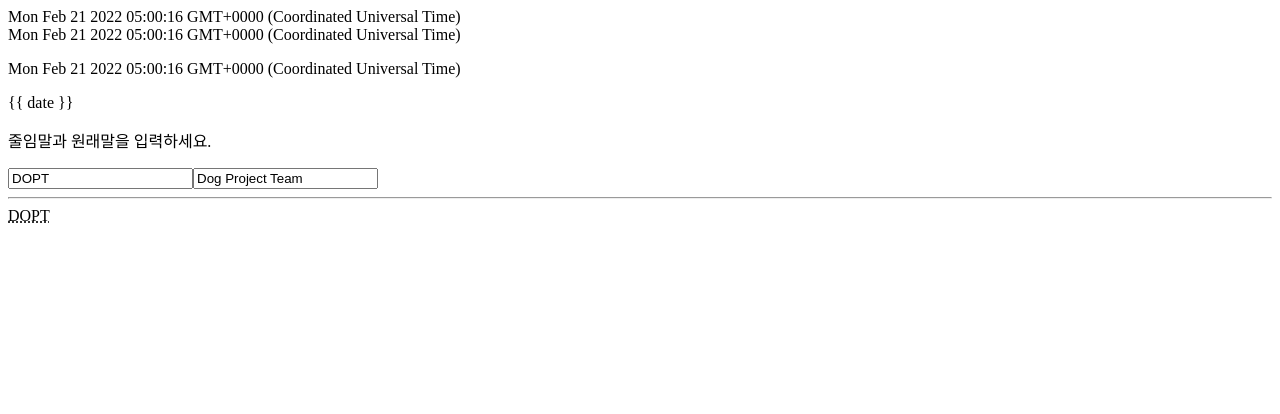
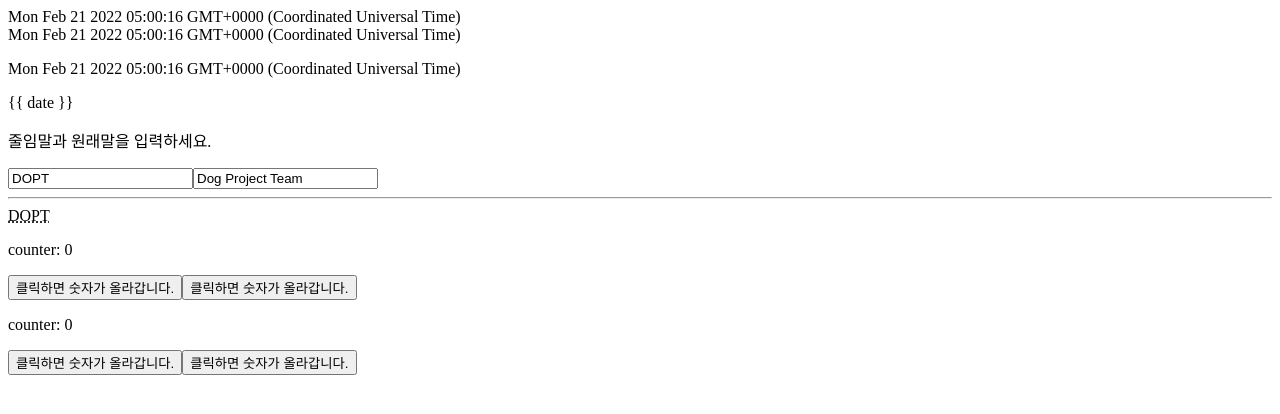
Before and after one commit to Jii-Yeong/learned, a Vue app in the folder vue/vue-3-to-learn-in-one-book/hello-world-vite2/: page / in a window 1280 px wide. Shown: the top 414 px of the page. Built offline with nearby package versions, Linux system fonts and the light colour scheme.

Commit message:
이벤트 리스너를 이용한 사용자 입력 처리

```diff
--- a/vue/vue-3-to-learn-in-one-book/hello-world-vite2/src/App.vue
+++ b/vue/vue-3-to-learn-in-one-book/hello-world-vite2/src/App.vue
@@ -1,9 +1,11 @@
 <script setup>
 import DeclearativeRendering from './components/DeclearativeRendering.vue';
 import CombineData from './components/CombineData.vue';
+import EventListener from './components/EventListener.vue';
 </script>
 
 <template>
   <DeclearativeRendering />
   <CombineData />
+  <EventListener />
 </template>
--- /dev/null
+++ b/vue/vue-3-to-learn-in-one-book/hello-world-vite2/src/components/EventListener.vue
@@ -0,0 +1,42 @@
+<template>
+  <p>counter: {{ counter }}</p>
+  <button @click="++counter">클릭하면 숫자가 올라갑니다.</button>
+  <button @click="onClick">클릭하면 숫자가 올라갑니다.</button>
+  <p>counter: {{ counter2 }}</p>
+  <button @click="++counter2">클릭하면 숫자가 올라갑니다.</button>
+  <button @click="onClick2">클릭하면 숫자가 올라갑니다.</button>
+</template>
+
+<script>
+import { ref } from "vue"
+
+export default {
+  data() {
+    return {
+      counter2: 0,
+    }
+  },
+  setup() {
+    let counter = ref(0)
+
+    const onClick = (evt) => {
+      if (evt) {
+        evt.preventDefault()
+        counter.value++
+      }
+    }
+    return {
+      counter,
+      onClick
+    }
+  },
+  methods: {
+    onClick2: function (evt) {
+      if (evt) {
+        evt.preventDefault()
+      }
+      this.counter2++
+    },
+  },
+}
+</script>
```
